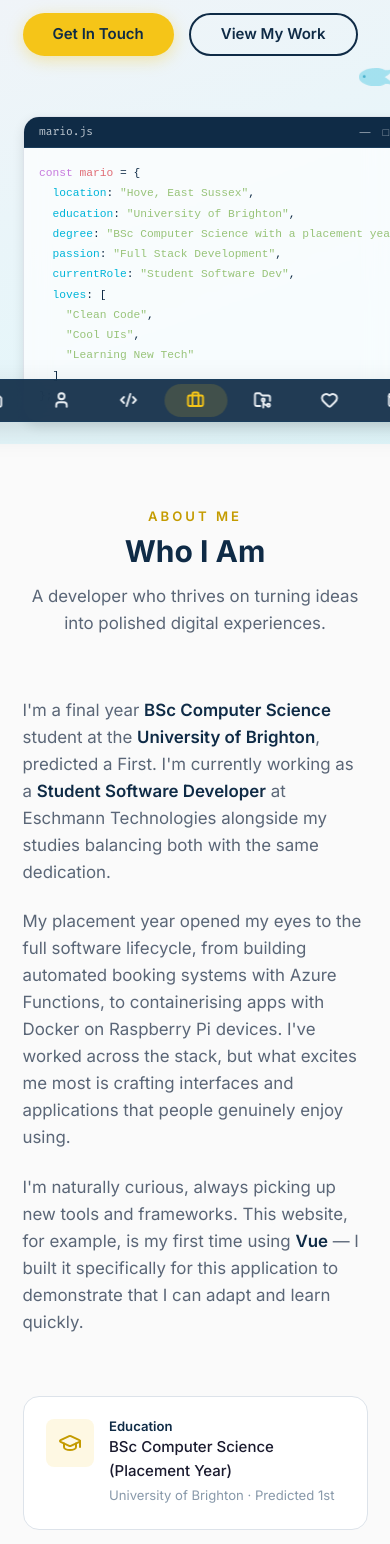
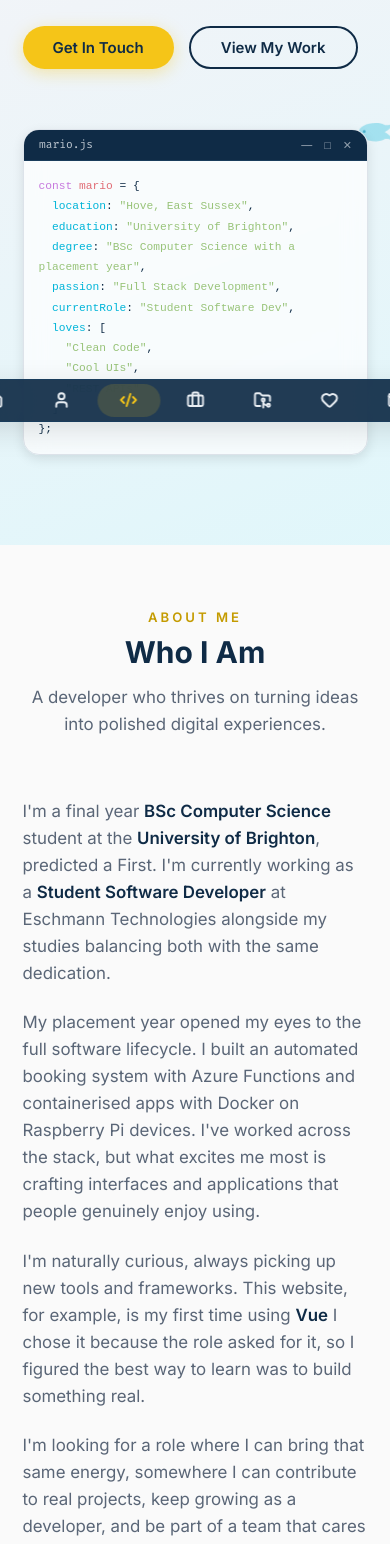
Before and after one commit to funkosaur/yellowfish, a Vue app: page / in a window 390 px wide. Shown: the part 400-1944 px from the top of the page. Built offline with nearby package versions, Linux system fonts and the light colour scheme.

Commit message:
refactor: Values section, refine copy across sections, and fix hero mobile layout

```diff
--- a/src/components/AboutSection.vue
+++ b/src/components/AboutSection.vue
@@ -18,16 +18,23 @@
             alongside my studies balancing both with the same dedication.
           </p>
           <p class="about__text">
-            My placement year opened my eyes to the full software lifecycle, from
-            building automated booking systems with Azure Functions, to containerising
-            apps with Docker on Raspberry Pi devices. I've worked across the stack, but
-            what excites me most is crafting interfaces and applications that people genuinely enjoy using.
+            My placement year opened my eyes to the full software lifecycle.
+            I built an automated booking system with Azure Functions and
+            containerised apps with Docker on Raspberry Pi devices. I've
+            worked across the stack, but what excites me most is crafting
+            interfaces and applications that people genuinely enjoy using.
           </p>
           <p class="about__text">
             I'm naturally curious, always picking up new tools and frameworks.
-            This website, for example, is my first time using <strong>Vue</strong> —
-            I built it specifically for this application to demonstrate that I can
-            adapt and learn quickly.
+            This website, for example, is my first time using <strong>Vue</strong>
+            I chose it because the role asked for it, so I figured the best
+            way to learn was to build something real.
+          </p>
+          <p class="about__text">
+            I'm looking for a role where I can bring that same energy,
+            somewhere I can contribute to real projects, keep growing as a
+            developer, and be part of a team that cares about the quality
+            of what they ship.
           </p>
         </div>
 
@@ -96,7 +103,7 @@ import { GraduationCap, MapPin, Briefcase, Sparkles } from 'lucide-vue-next'
     display: grid;
     grid-template-columns: 1fr;
     gap: $space-3xl;
-    align-items: start;
+    align-items: center;
 
     @include desktop {
       grid-template-columns: 1.2fr 1fr;
--- a/src/components/HeroSection.vue
+++ b/src/components/HeroSection.vue
@@ -32,7 +32,7 @@
         <div class="hero__role-wrapper" :class="{ visible: showRole }">
           <div class="hero__role-line" aria-hidden="true"></div>
           <p class="hero__role">
-            Junior Front-End Developer
+            Student Software Developer
           </p>
         </div>
         <p class="hero__tagline" :class="{ visible: showTagline }">
@@ -68,7 +68,7 @@
   <span class="code-key">loves</span>: [
     <span class="code-string">"Clean Code"</span>,
     <span class="code-string">"Cool UIs"</span>,
-    <span class="code-string">"Learning New Tech"</span>
+    <span class="code-string">"REST APIs"</span>
   ]
 };</code></pre>
         </div>
@@ -154,6 +154,7 @@ onMounted(() => {
     color.adjust($color-accent-light, $lightness: 18%) 100%
   );
   padding-top: $space-4xl;
+  padding-bottom: $space-4xl;
 
   // ---- Swimming fish background ----
   &__bg {
@@ -349,6 +350,7 @@ onMounted(() => {
   // ---- Code card visual ----
   &__visual {
     order: 2;
+    min-width: 0;
     opacity: 0;
     transform: translateY(40px) rotateX(5deg);
     transition: all 0.8s cubic-bezier(0.34, 1.56, 0.64, 1);
@@ -363,6 +365,7 @@ onMounted(() => {
     @include glass-card;
     overflow: hidden;
     border: 1px solid $color-border;
+    max-width: 100%;
 
     @include hover-lift;
   }
@@ -407,6 +410,8 @@ onMounted(() => {
     font-size: $font-size-sm;
     line-height: 1.8;
     overflow-x: auto;
+    white-space: pre-wrap;
+    word-break: break-word;
 
     @include mobile {
       font-size: $font-size-xs;
--- a/src/components/ValuesSection.vue
+++ b/src/components/ValuesSection.vue
@@ -2,10 +2,10 @@
   <section id="values" class="values section">
     <div class="container">
       <div class="section__header">
-        <span class="section__label">Values</span>
-        <h2 class="section__title">What I Stand For</h2>
+        <span class="section__label">Beyond the Code</span>
+        <h2 class="section__title">A Bit More About Me</h2>
         <p class="section__subtitle">
-          The principles I bring to every team and project I work on.
+          The things that shape who I am, on and off the clock.
         </p>
       </div>
 
@@ -25,11 +25,10 @@
 
       <div class="values__cta">
         <p class="values__cta-text">
-          These aren't just words on a page. I chose to apply to
-          <strong>Yellow Fish</strong> because your culture of collaboration,
-          curiosity, and high-quality digital craft mirrors how I already
-          approach my work. I want to grow alongside a team that shares
-          these values.
+          I chose to apply to <strong>Yellow Fish</strong> because your
+          culture of collaboration, curiosity, and high-quality digital craft
+          mirrors how I already approach my work. I want to grow alongside
+          a team that brings the same energy.
         </p>
       </div>
     </div>
@@ -38,50 +37,50 @@
 
 <script setup>
 import {
+  Trophy,
+  Dog,
+  Heart,
   Users,
   BookOpen,
-  Heart,
-  Palette,
-  MessageCircle,
   Zap,
 } from 'lucide-vue-next'
 
 const values = [
   {
-    title: 'Collaboration First',
+    title: 'Basketball',
+    icon: Trophy,
+    description:
+      'My go-to way to switch off. Whether it\'s a pickup game or shooting hoops solo, it keeps me competitive and reminds me that teamwork wins games.',
+  },
+  {
+    title: 'My Cocker Spaniel',
+    icon: Dog,
+    description:
+      'Nothing resets a long debugging session like a walk with my dog. She doesn\'t care about clean code, but she\'s great company.',
+  },
+  {
+    title: 'Time with My Wife',
+    icon: Heart,
+    description:
+      'She\'s my biggest supporter. Whether we\'re cooking, exploring somewhere new, or just relaxing at home, that time keeps everything in perspective.',
+  },
+  {
+    title: 'Inclusivity',
     icon: Users,
     description:
-      'I thrive in teams. Whether it\'s pair programming, stand-ups, or design reviews, I believe the best work comes from open communication and shared ownership.',
+      'I believe everyone deserves to feel heard and valued. Diverse perspectives lead to better solutions, and I always try to make space for them.',
   },
   {
     title: 'Always Learning',
     icon: BookOpen,
     description:
-      'I actively seek out new tools, frameworks, and best practices.',
-  },
-  {
-    title: 'Inclusive & Supportive',
-    icon: Heart,
-    description:
-      'I embrace respectful, inclusive ways of working. Everyone deserves to feel heard and valued, and diverse perspectives lead to better solutions.',
-  },
-  {
-    title: 'Craft & Quality',
-    icon: Palette,
-    description:
-      'I care deeply about the details. Clean code, polished interfaces, and accessible experiences aren\'t optional they\'re the standard I hold myself to.',
-  },
-  {
-    title: 'Clear Communication',
-    icon: MessageCircle,
-    description:
-      'I flag blockers early, ask questions when I\'m unsure, and keep the team informed. No one should be left guessing about where things stand.',
+      'I actively seek out new tools, frameworks, and best practices. Staying curious is what keeps this career exciting.',
   },
   {
     title: 'Positive Energy',
     icon: Zap,
     description:
-      'I bring enthusiasm and a proactive attitude to everything I do. Challenges are opportunities to learn, and setbacks are just part of the process.',
+      'I bring enthusiasm to everything I do. Challenges are opportunities to grow, and setbacks are just part of the process.',
   },
 ]
 </script>
```
